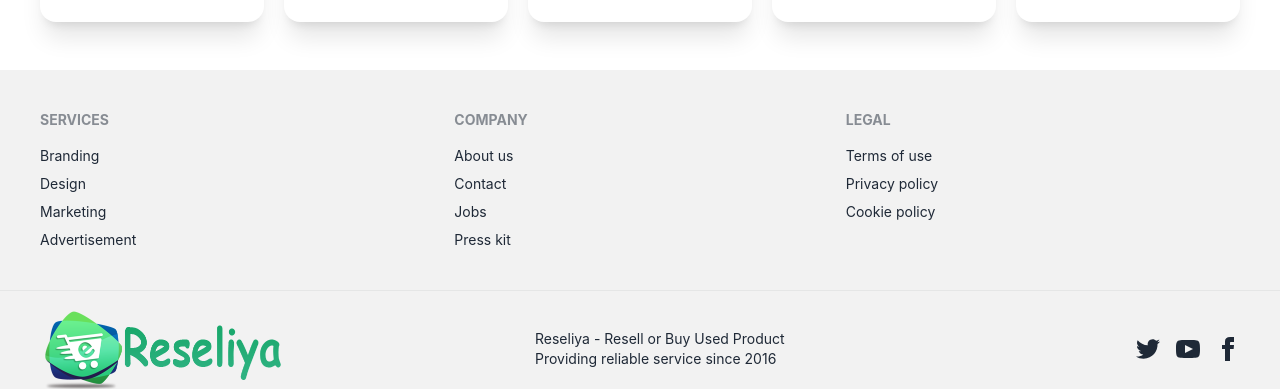
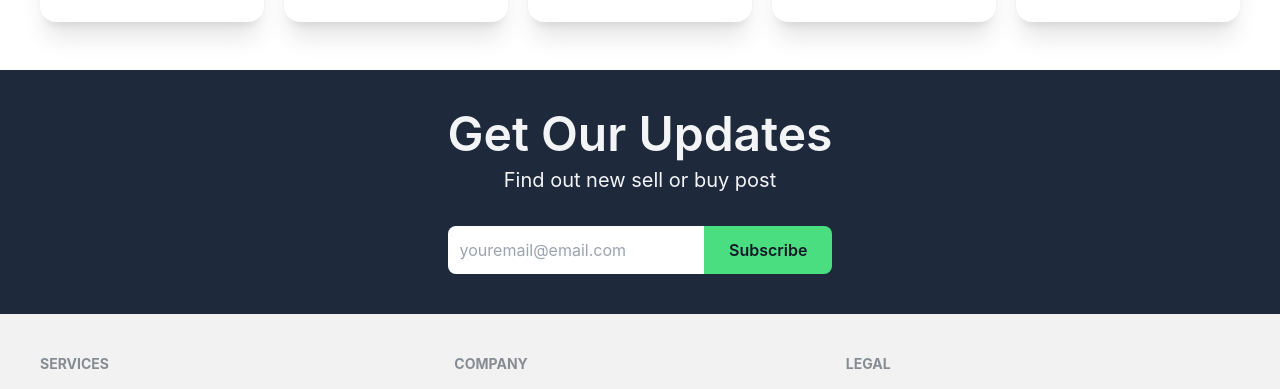
Before and after one commit to anikahammedkhan/reseliya-client, a React (Create React App) app: page / in a window 1280 px wide. Shown: the part 2821-3210 px from the top of the page. Built offline with nearby package versions, Linux system fonts and the light colour scheme; no server answers.

Commit message:
call to action section section added

```diff
--- /dev/null
+++ b/src/Pages/Home/CallToAction/CallToAction.js
@@ -0,0 +1,18 @@
+import React from 'react';
+
+const CallToAction = () => {
+    return (
+        <div className="w-full bg-slate-800">
+            <div className="container flex flex-col flex-wrap content-center justify-center p-4 py-20 mx-auto md:p-10">
+                <h1 className="text-5xl antialiased font-semibold leading-none text-center text-gray-100">Get Our Updates</h1>
+                <p className="pt-2 pb-8 text-xl antialiased text-center text-gray-100">Find out new sell or buy post</p>
+                <div className="flex flex-row">
+                    <input type="text" placeholder="youremail@email.com" className="w-3/5 p-3 rounded-l-lg sm:w-2/3" />
+                    <button type="button" className="w-2/5 p-3 font-semibold rounded-r-lg sm:w-1/3 bg-green-400 text-gray-900">Subscribe</button>
+                </div>
+            </div>
+        </div>
+    );
+};
+
+export default CallToAction;
--- a/src/Pages/Home/Home/Home.js
+++ b/src/Pages/Home/Home/Home.js
@@ -1,4 +1,5 @@
 import React from 'react';
+import CallToAction from '../CallToAction/CallToAction';
 import CategoryMenu from '../CategoryMenu/CategoryMenu';
 import CustomerReview from '../CustomerReview/CustomerReview';
 import Hero from '../Hero/Hero';
@@ -11,6 +12,7 @@ const Home = () => {
             <CategoryMenu></CategoryMenu>
             <CustomerReview></CustomerReview>
             <QualityCard></QualityCard>
+            <CallToAction></CallToAction>
         </div>
     );
 };
```
